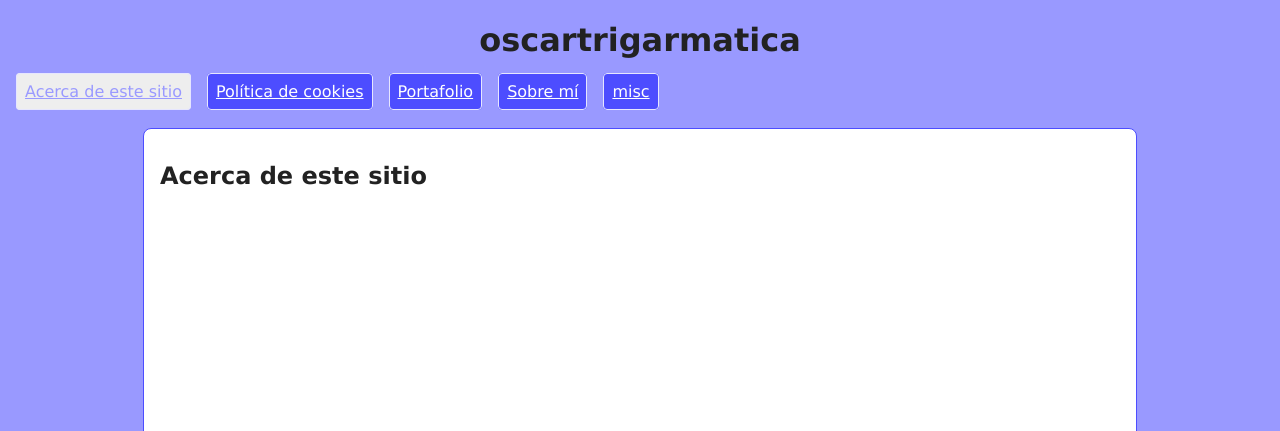
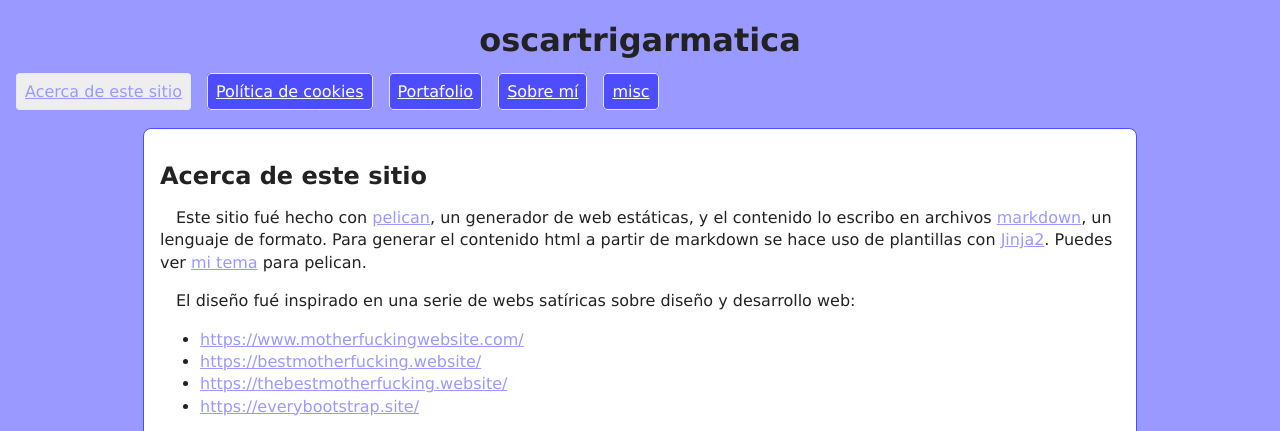
Before and after one commit to dotoscat/dotoscat.github.io, a plain HTML site: page pages/acerca-de-este-sitio.html in a window 1280 px wide. Shown: the top 431 px of the page. Drawn offline with Linux system fonts and the light colour scheme.

Commit message:
2019-7-19

```diff
--- a/pages/acerca-de-este-sitio.html
+++ b/pages/acerca-de-este-sitio.html
@@ -21,7 +21,17 @@
         <main>
             <section>
 <h2>Acerca de este sitio</h2>
-
+<p>Este sitio fué hecho con <a href="http://docs.getpelican.com/en/stable/">pelican</a>, un generador de web estáticas, y el contenido lo escribo en archivos <a href="https://www.markdownguide.org/">markdown</a>, un lenguaje de formato. Para generar el contenido html a partir de markdown se hace uso de plantillas con <a href="http://jinja.pocoo.org/">Jinja2</a>. Puedes ver <a href="https://github.com/dotoscat/dotoscar.log-content/tree/master/mi-tema">mi tema</a> para pelican.</p>
+<p>El diseño fué inspirado en una serie de webs satíricas sobre diseño y desarrollo web:</p>
+<ul>
+<li><a href="https://www.motherfuckingwebiste.com/">https://www.motherfuckingwebsite.com/</a></li>
+<li><a href="https://bestmotherfucking.website/">https://bestmotherfucking.website/</a></li>
+<li><a href="https://thebestmotherfucking.website/">https://thebestmotherfucking.website/</a></li>
+<li><a href="https://everybootstrap.site/">https://everybootstrap.site/</a></li>
+</ul>
+<p>Para CSS no usa bootstrap. El CSS es <a href="https://github.com/dotoscat/dotoscar.log-content/tree/master/mi-tema/static/css/main.css">"artesano"</a> que hace uso de tecnologías modernas como <a href="https://developer.mozilla.org/en-US/docs/Web/CSS/flex">flex</a>. Tampoco hace uso de jQuery o cualquier otro framework de JavaScript. Usa <a href="http://vanilla-js.com/">"vanilla JavaScript"</a> para mejorar la web, o hacer algo divertido, pero nunca para mostrar contenido. Con todo esto las plantillas no están saturadas con etiquetas div para el estilo, sino que <a href="https://developer.mozilla.org/en-US/docs/Web/Guide/HTML/Using_HTML_sections_and_outlines">está estructurada de forma semántica con HTML5</a> (esto es un artículo, esto es un cuerpo, esto es una sección, esto es una lista...).</p>
+<p>Primero empecé a estructurar las plantillas sin estilo y ver cómo se veían en un navegador. Ya después apliqué el estilo.</p>
+<p>Y por supuesto seguiré experimentando y mejorando este sitio.</p>
             </section>
         </main>
         <footer style="font-size: xx-small">
```
Also changed, not shown: pages/sobre-mi.html (+2 -2 lines), 1 other file.
